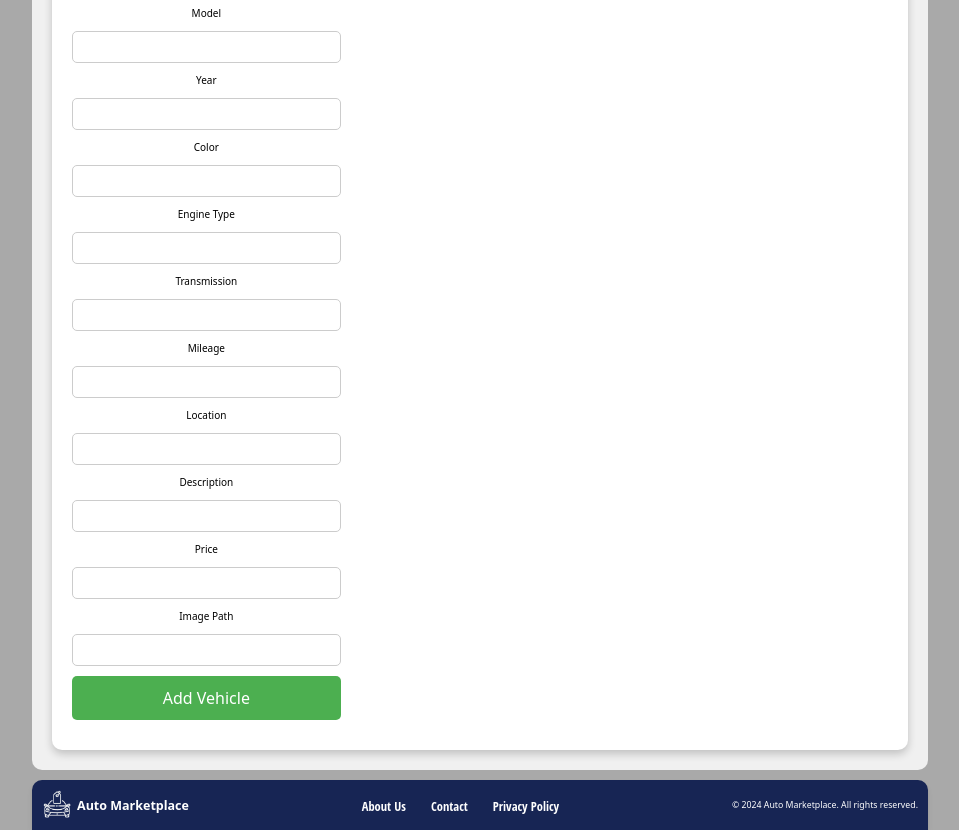
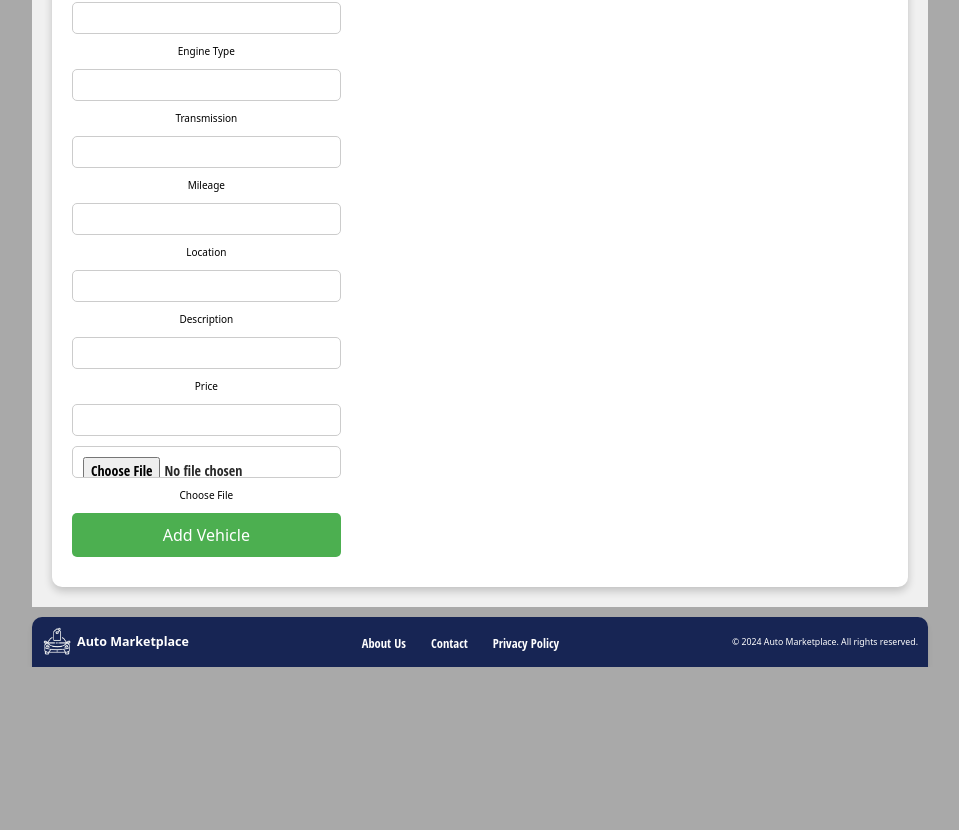
Before and after one commit to EltonHOEvangelista/3380-BidProject, a React (Vite) app: page /addvehicle in a window 1280 px wide. Shown: the part 453-1283 px from the top of the page, without its empty margins (160-1119 px from the left). After the commit the page ends 1120 px from the top, so only its background shows below. Built offline with nearby package versions, Linux system fonts and the light colour scheme.

Commit message:
loading image file

```diff
--- a/src/components/AddVehicle.jsx
+++ b/src/components/AddVehicle.jsx
@@ -1,7 +1,6 @@
 //AddVehicle.jsx
 import React, { useState } from 'react';
 import axios from 'axios';
-import Header from './Header';
 
 const AddVehicle = () => {
 
@@ -22,6 +21,8 @@ const AddVehicle = () => {
     bids: []
   });
 
+  const [fileName, setFileName] = useState('Choose File');
+
   const handleChange = (e) => {
     const { name, value } = e.target;
     setVehicle(prevState => ({
@@ -30,8 +31,22 @@ const AddVehicle = () => {
     }));
   };
 
-  const handleSubmit = (e) => {
+  const handleFileChange = (e) => {
+    const file = e.target.files[0];
+    const reader = new FileReader();
+    reader.onloadend = () => {
+      setVehicle(prevState => ({
+        ...prevState,
+        imgSrc: reader.result
+      }));
+      setFileName(file.name);
+    };
+    reader.readAsDataURL(file);
+  };
+
+  const handleSubmit = async (e) => {
     e.preventDefault();
+
     axios.post('http://localhost:5000/addvehicle', vehicle)
       .then(response => {
         console.log('Vehicle added:', response.data);
@@ -51,6 +66,7 @@ const AddVehicle = () => {
           imgSrc: '',
           bids: []
         });
+        setFileName('Choose File');
       })
       .catch(error => {
         console.error('There was an error adding the item!', error);
@@ -58,9 +74,7 @@ const AddVehicle = () => {
   };
 
   return (
-    <>
-      <Header />
-        <div class='bidContainer rounded-2xl'>
+    <div class='bidContainer'>
         <div class='column'>
             <div class='inner-div'>
                 <h2>Vehicle Details</h2>
@@ -102,8 +116,8 @@ const AddVehicle = () => {
                         <label htmlFor="price">Price</label>
                         <input type="number" name="price" id="price" value={vehicle.price} onChange={handleChange} />
 
-                            <label htmlFor="imgSrc">Image Path</label>
-                            <input type="text" name="imgSrc" id="imgSrc" value={vehicle.imgSrc} onChange={handleChange} />
+                        <input type="file" name="imgSrc" id="imgSrc" onChange={handleFileChange} />
+                        <label htmlFor="imgSrc">{fileName}</label>
 
                         <button type="submit" name="addVehicle">Add Vehicle</button>
                     </form>
@@ -111,8 +125,6 @@ const AddVehicle = () => {
             </div>
         </div>
     </div>
-    </>
-
   );
 };
 
```
Lines whose indentation alone changed are shown as unchanged.
